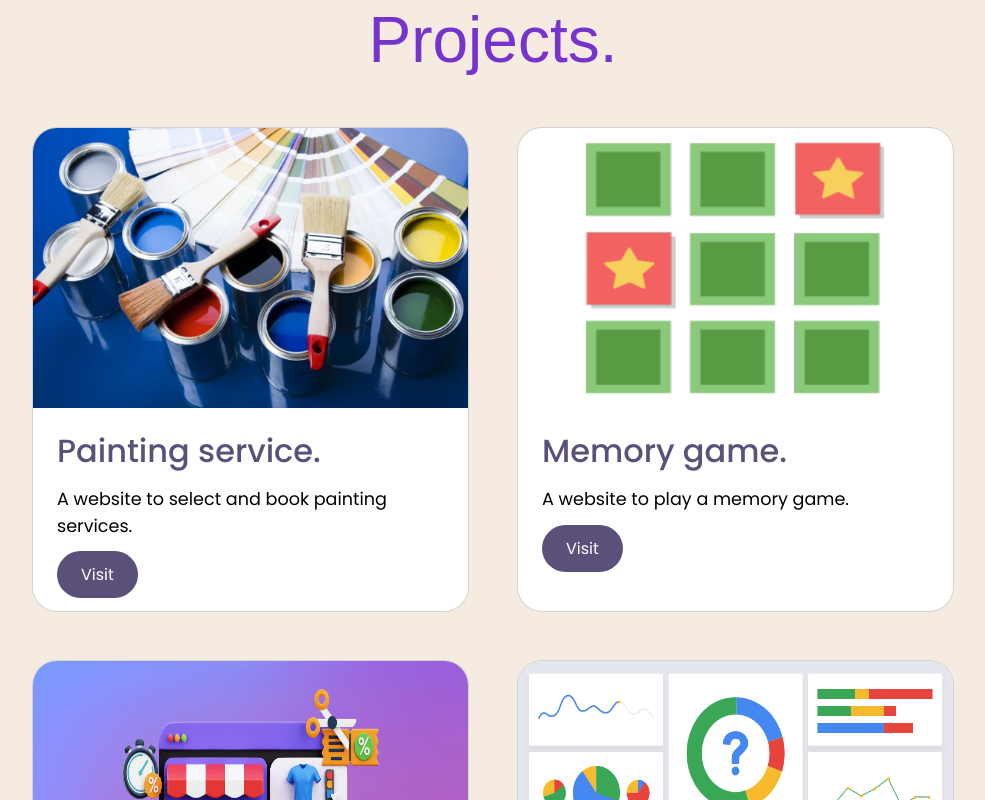
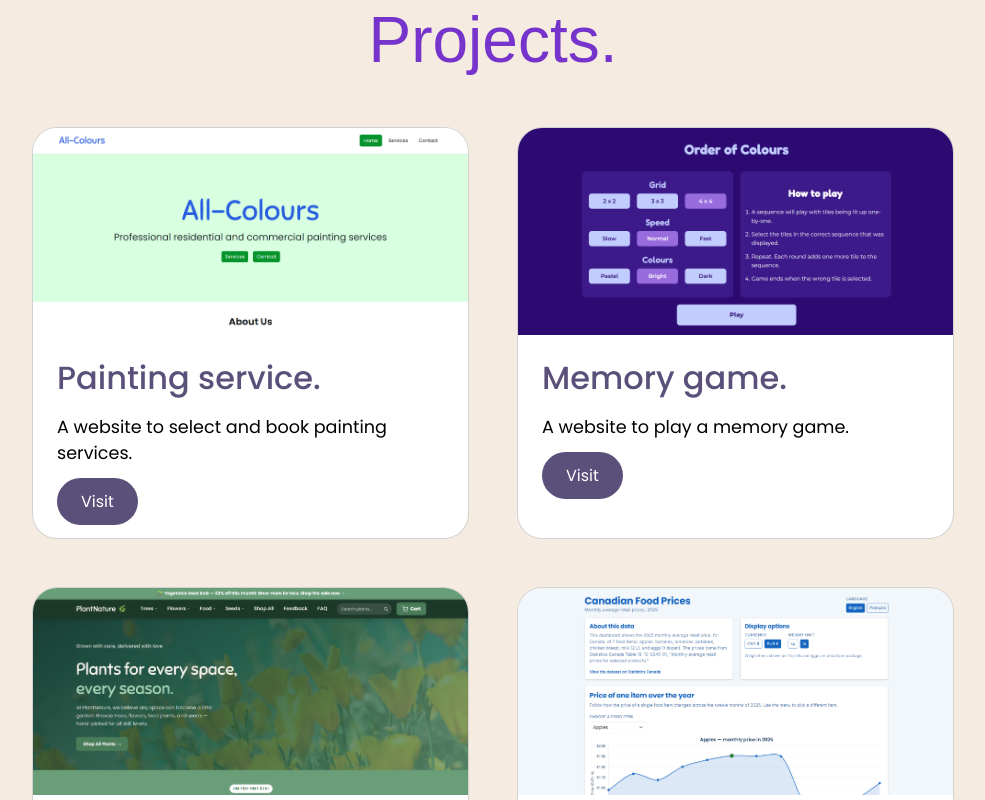
Before and after one commit to MaryamL12/portfolio, a React app: page / in a window 1280 px wide. Shown: the part 1960-2760 px from the top of the page, without its empty margins (147-1132 px from the left). Built offline with nearby package versions, Linux system fonts and the light colour scheme; the HTML template or start-up script is replaced by a standard one; a web font is replaced by a local one.

Commit message:
new images on the site

```diff
--- a/src/components/Projects.jsx
+++ b/src/components/Projects.jsx
@@ -1,7 +1,7 @@
-import paint from '../assets/images/paint-case.png'
-import memory from '../assets/images/memory-case.png'
-import shopping from '../assets/images/shopping-case.png'
-import analytics from '../assets/images/analytics-case.png'
+import service from '../assets/images/service-image.png'
+import memory from '../assets/images/memory-image.png'
+import ecommerce from '../assets/images/ecommerce-image.png'
+import dashboard from '../assets/images/dashboard-image.png'
 
 function Projects() {
     return (
@@ -15,8 +15,8 @@ function Projects() {
                     <div className="col-lg-5">
                         <div className="card h-100">
                             <img
-                                src={paint}
-                                alt="Paint"
+                                src={service}
+                                alt="All-Colours Service Site Image"
                                 className="project-image"
                             />
                             <div className="p-4">
@@ -57,8 +57,8 @@ function Projects() {
                     <div className="col-lg-5">
                         <div className="card h-100">
                             <img
-                                src={shopping}
-                                alt="Shopping"
+                                src={ecommerce}
+                                alt="E-commerce Store"
                                 className="project-image"
                             />
                             <div className="p-4">
@@ -78,8 +78,8 @@ function Projects() {
                     <div className="col-lg-5">
                         <div className="card h-100">
                             <img
-                                src={analytics}
-                                alt="Analytics"
+                                src={dashboard}
+                                alt="Analytics Dashboard"
                                 className="project-image"
                             />
                             <div className="p-4">
--- a/src/styles/main.css
+++ b/src/styles/main.css
@@ -85,7 +85,10 @@ body {
 
 .project-image {
     width: 100%;
-    height: 280px;
+    aspect-ratio: 21 / 10;
+    object-fit: cover;
+    object-position: top;
+    display: block;
 }
 
 .project-subtitle {
```
